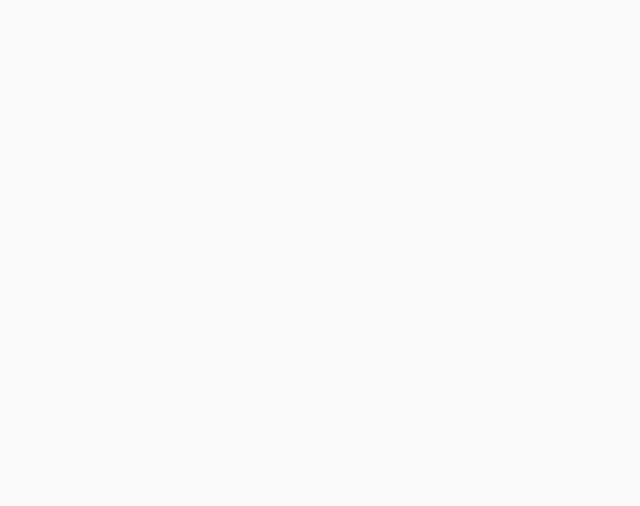
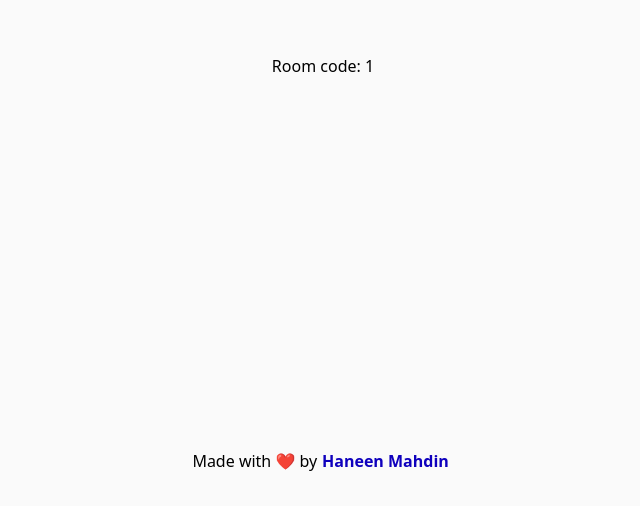
Before and after one commit to haneenmahd/tic-tac-go, a React (Create React App) app in the folder client/: page /room/1 in a window 1280 px wide. Before the commit this address had no page. Shown: the part 294-800 px from the top of the page, without its empty margins (317-957 px from the left). Built offline with nearby package versions, Linux system fonts and the light colour scheme.

Commit message:
add room

```diff
--- a/client/src/index.js
+++ b/client/src/index.js
@@ -5,6 +5,7 @@ import "./index.css";
 import AppWraper from "./App";
 import Home from "./pages/Home";
 import Game from "./pages/Game";
+import Room from "./pages/Room";
 
 const root = ReactDOM.createRoot(document.getElementById("root"));
 root.render(
@@ -22,6 +23,15 @@ root.render(
         />
 
         <Route
+          path="/room/:roomCode"
+          element={
+            <AppWraper>
+              <Room />
+            </AppWraper>
+          }
+        />
+
+        <Route
           path="/game/:mode/:side"
           element={
             <AppWraper>
--- a/client/src/pages/Home.js
+++ b/client/src/pages/Home.js
@@ -32,6 +32,8 @@ const SideImage = styled.img`
 `;
 
 const Home = () => {
+  const [roomCode, setRoomCode] = useState("");
+
   return (
     <FlexDiv flexHeight>
       <div>
@@ -46,8 +48,14 @@ const Home = () => {
 
           <FlexDiv direction="column" gap="20px">
             <FlexDiv direction="row" gap="20px">
-              <TextField placeholder="Room Code" />
-              <Button>Join Room</Button>
+              <TextField
+                value={roomCode}
+                onChange={(e) => setRoomCode(e.target.value)}
+                placeholder="Room Code"
+              />
+              <Link to={`/room/${roomCode}`}>
+                <Button>Join Room</Button>
+              </Link>
             </FlexDiv>
             <Divider />
             <FlexDiv>
--- /dev/null
+++ b/client/src/pages/Room.js
@@ -0,0 +1,10 @@
+import { useParams } from "react-router-dom";
+import { FlexDiv } from "../styling";
+
+const Room = () => {
+  const { roomCode } = useParams();
+
+  return <FlexDiv flexHeight>Room code: {roomCode}</FlexDiv>;
+};
+
+export default Room;
```
